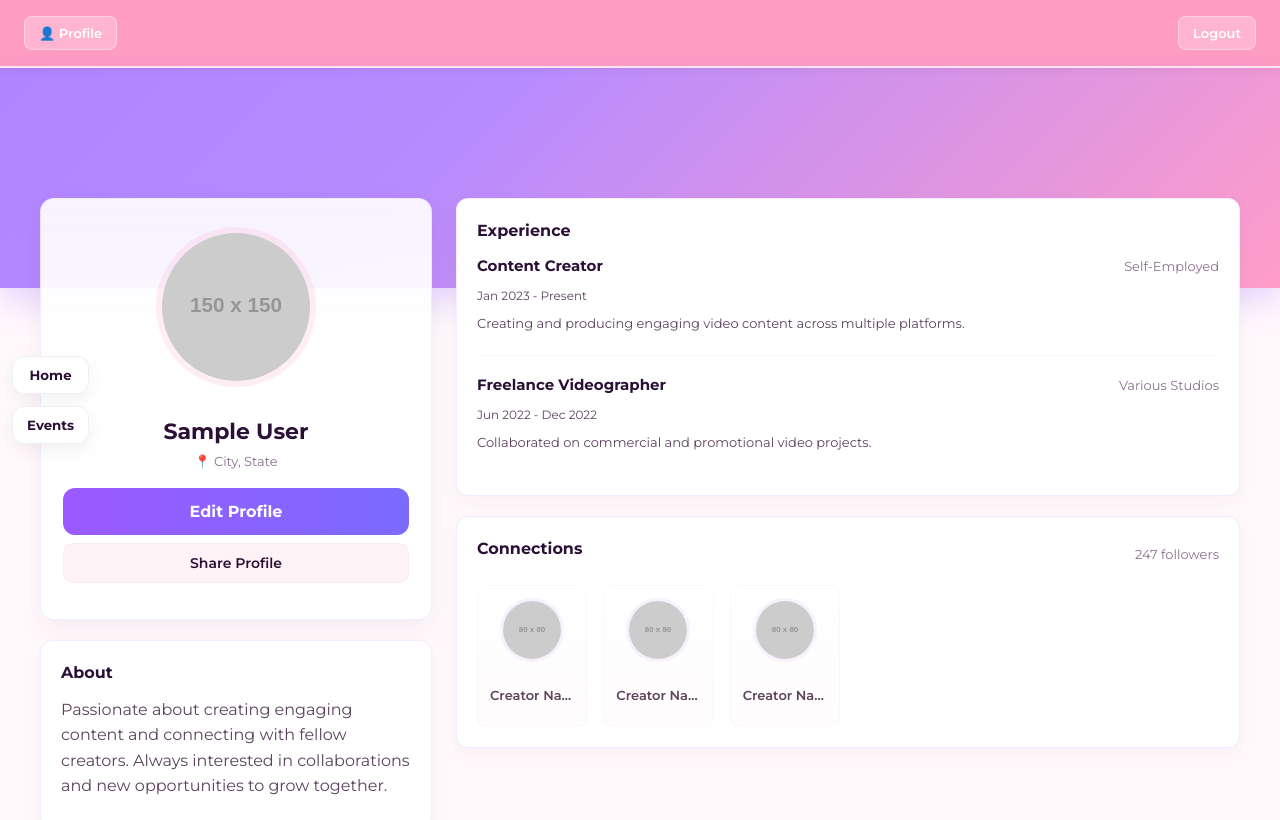
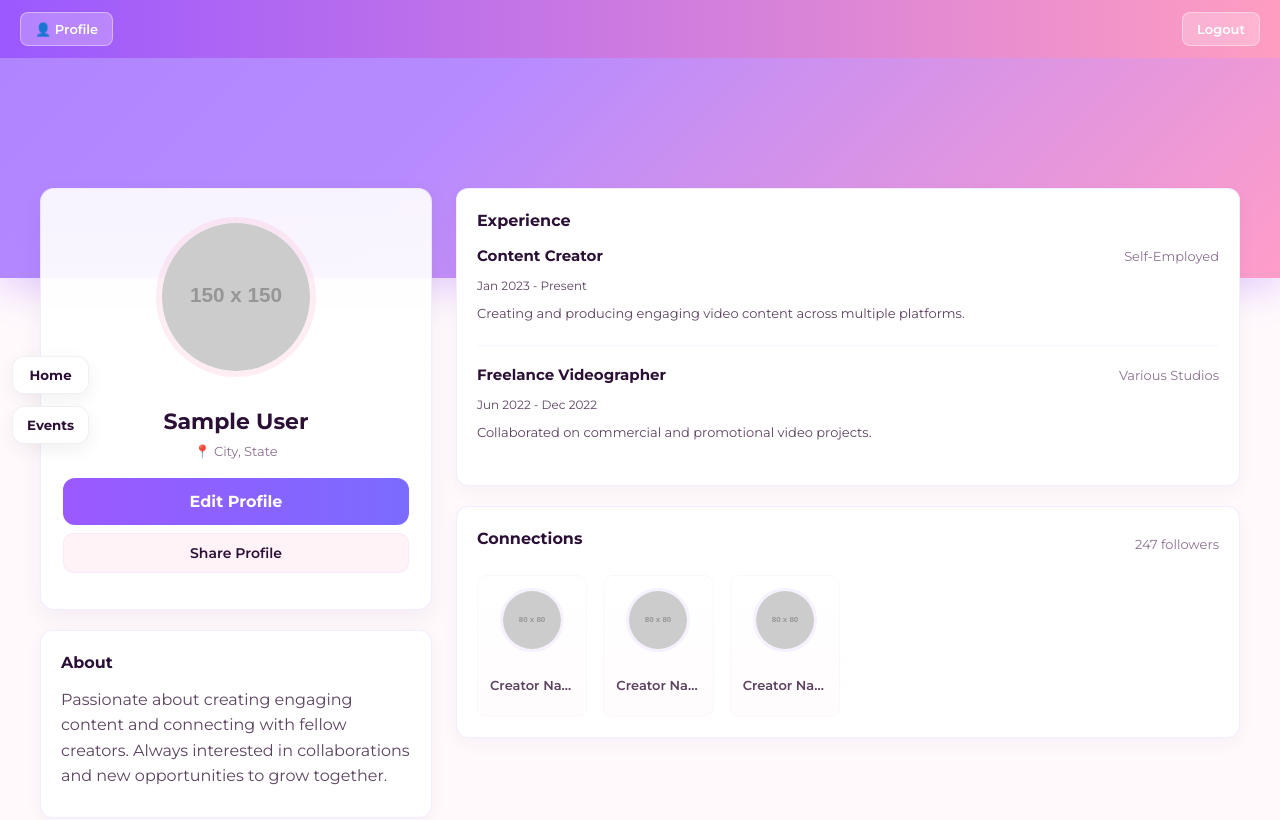
Before and after one commit to cjalamon/SparkHacks-2026, a React (Vite) app: page /profile in a window 1280 px wide. Shown: the top 820 px of the page. Built offline with nearby package versions, Linux system fonts and the light colour scheme; sample sign-in values are in the browser's storage.

Commit message:
UI Fixes (header pages & Events header)

```diff
--- a/src/App.css
+++ b/src/App.css
@@ -26,13 +26,13 @@ body {
 
 /* NAVIGATION BAR */
 .navbar {
-  background: var(--white);
-  padding: 16px 24px;
-  box-shadow: 0 2px 8px rgba(0, 0, 0, 0.05);
+  background: linear-gradient(90deg, #9b59ff 0%, #ff9dc1 100%);
+  padding: 12px 20px;
+  box-shadow: none;
   position: sticky;
   top: 0;
   z-index: 1000;
-  border-bottom: 2px solid var(--light-pink);
+  border-bottom: none;
 }
 
 .navbar-content {
--- a/src/components/Navbar.css
+++ b/src/components/Navbar.css
@@ -4,7 +4,7 @@
   align-items: center;
   padding: 12px 20px;
   background: linear-gradient(90deg, #9b59ff 0%, #ff9dc1 100%);
-  box-shadow: 0 2px 8px rgba(155, 89, 255, 0.15);
+  box-shadow: none;
   position: sticky;
   top: 0;
   z-index: 100;
@@ -49,7 +49,3 @@
     padding: 6px 10px;
   }
 }
-.navbar {
-  background: transparent !important;
-  box-shadow: none; /* optional */
-}
--- a/src/pages/events.jsx
+++ b/src/pages/events.jsx
@@ -4,6 +4,7 @@ import CreateEventForm from '../components/CreateEventForm.jsx'
 import EventCard from '../components/EventCard'
 import Navbar from '../components/Navbar.jsx'
 import SideTab from '../components/SideTab.jsx'
+import cLogo from '../assets/c.png'
 
 
 export default function Events() {
@@ -38,7 +39,13 @@ export default function Events() {
         <div className="eventsHeader">
           <div className="eventsHeaderContent">
             <div className="eventsBrand">
-              <div className="eventsLogo">C</div>
+              <div className="eventsLogoWrap">
+                <img
+                  src={cLogo}
+                  alt="Castly C logo"
+                  className="eventsLogo"
+                />
+              </div>
               <span className="eventsBrandText">CASTLY</span>
             </div>
           </div>
```
